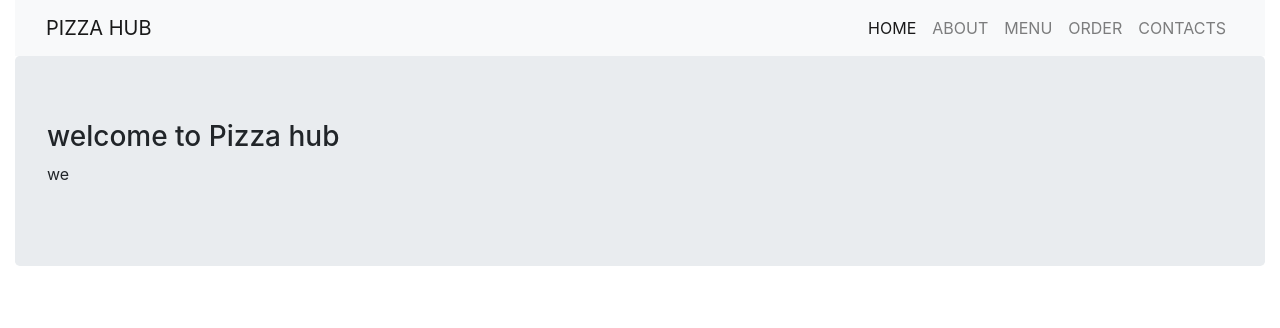
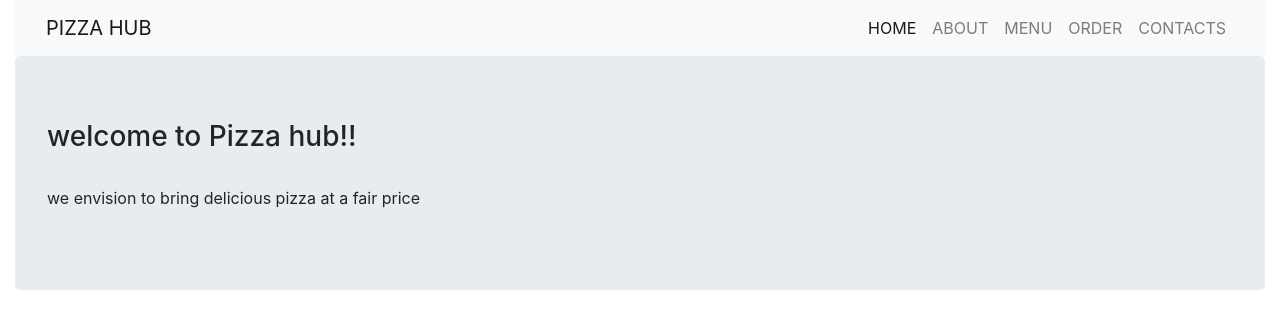
Before and after one commit to sam2020-4/Pizza-Hub, a plain HTML site: page index.html in a window 1280 px wide. Drawn offline with Linux system fonts and the light colour scheme.

Commit message:
added jumbotron p tag

```diff
--- a/index.html
+++ b/index.html
@@ -41,9 +41,8 @@
             </nav>
             <!-- landing page-->
             <div class="jumbotron landing-page">
-                <h3>welcome to Pizza <span>hub</span> </h3>
-                <p>we</p>
-
+                <h3>welcome to Pizza <span>hub!!</span></h3> <br>
+                <p>we envision to bring delicious pizza at a fair price</p>
             </div>
             <!-- about -->
 
```
